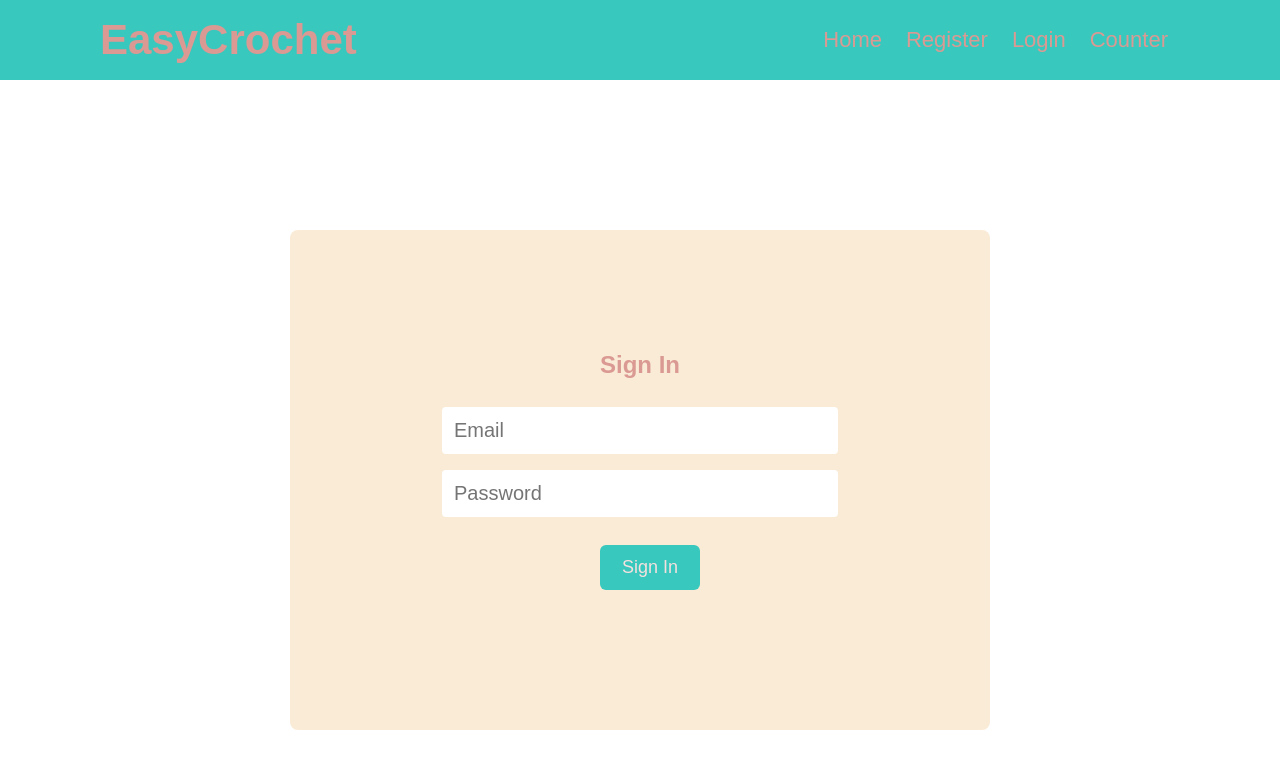
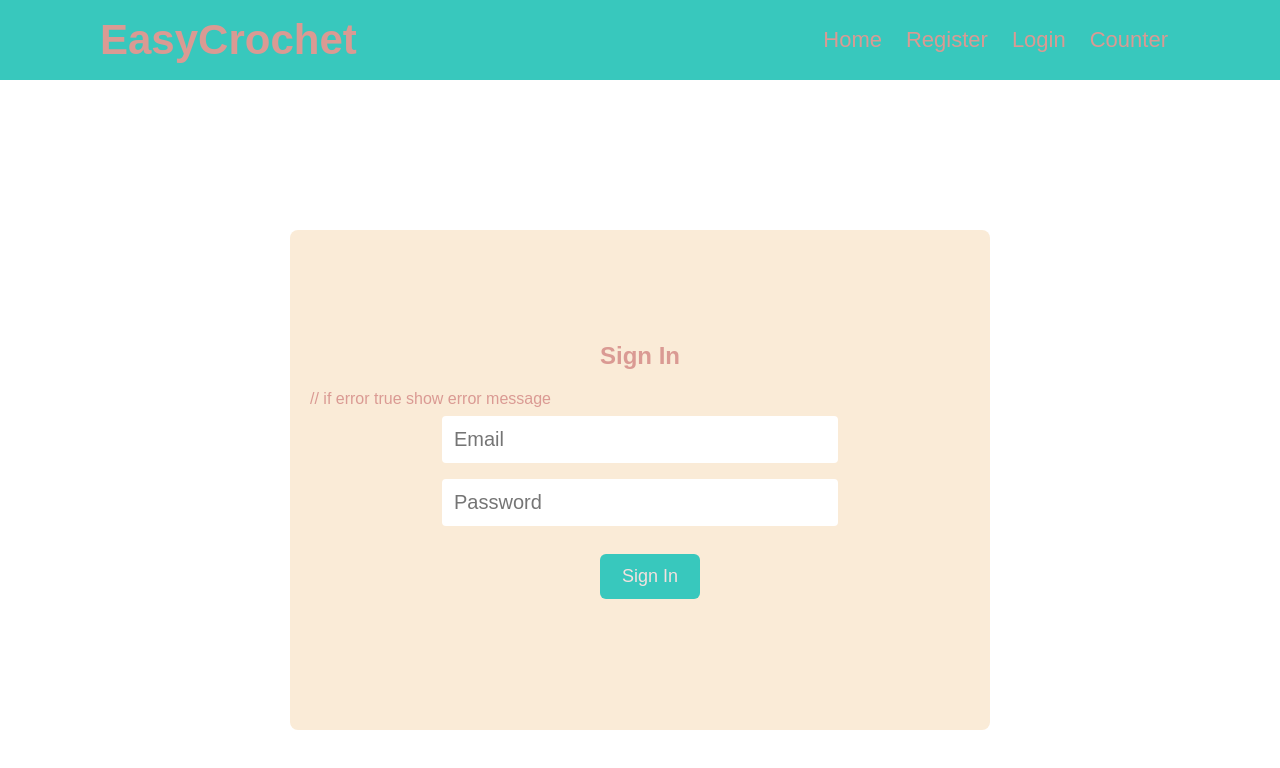
Before and after one commit to ajdinhusetovic/easy-crochet, a React (Vite) app: page /login in a window 1280 px wide. Shown: the top 768 px of the page. Built offline with nearby package versions, Linux system fonts and the light colour scheme; no server answers; a web font is replaced by a local one.

Commit message:
add comment in login component

```diff
--- a/src/pages/Login.jsx
+++ b/src/pages/Login.jsx
@@ -24,6 +24,7 @@ export const Login = () => {
             <div className="login">
                 <h1>Sign In</h1>
                 <div className="inputs">
+                    // if error true show error message
                     {error && (
                         <p className="error-message">{error}</p>
                     )}
```
